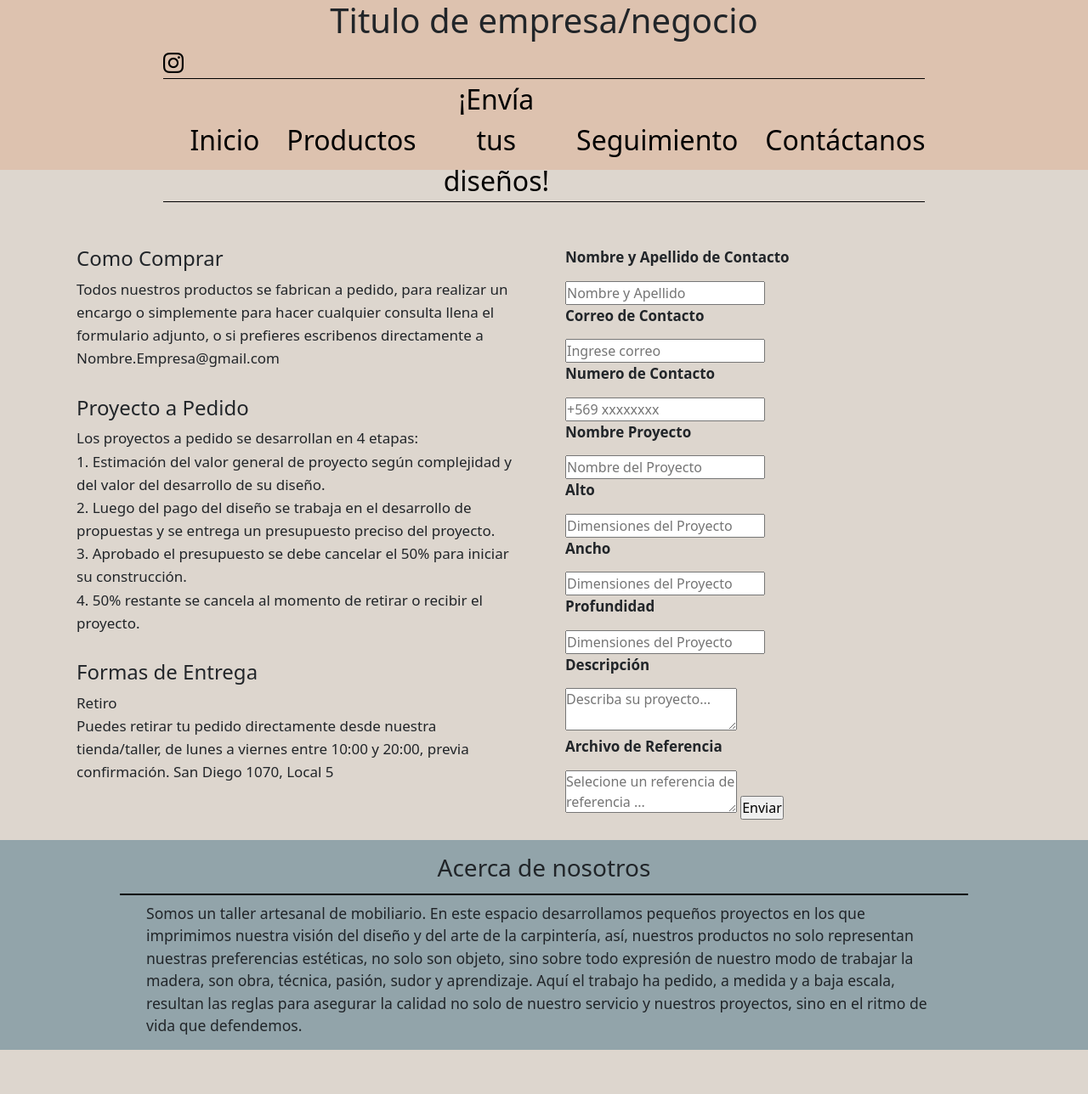
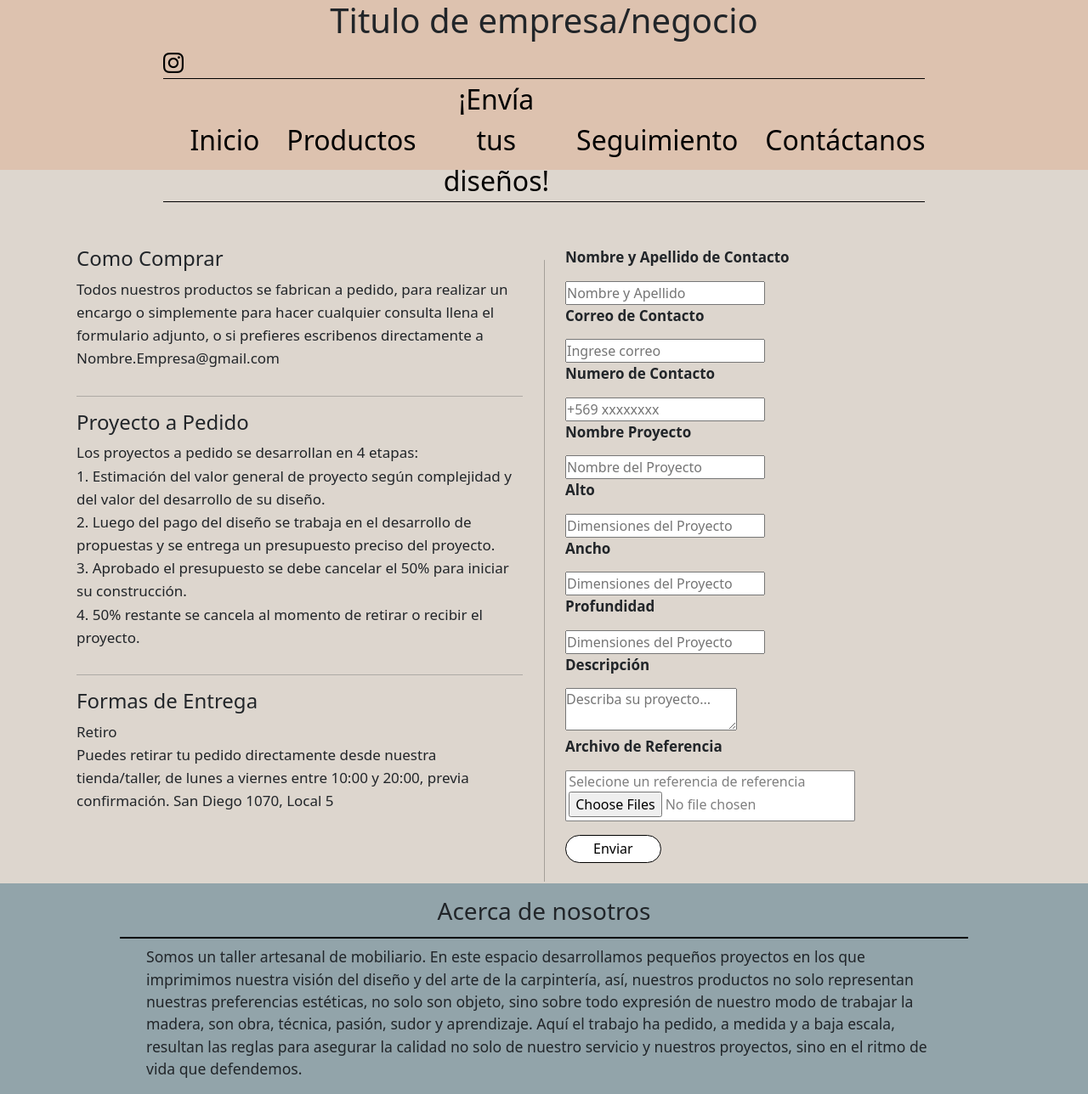
Before and after one commit to MrMonkey09/TiendaMuebles, a Django app: page /solicitud-diseno/ in a window 1280 px wide. Shown: the whole page at 85% size. Before the commit the page ends 1236 px from the top, so only its background shows below. Run offline with Django 4.2, Linux system fonts and the light colour scheme.

Commit message:
cambio estetico en Solicitud, seguimiento y contactanos

```diff
--- a/TiendaMuebles/TiendaMuebles/settings.py
+++ b/TiendaMuebles/TiendaMuebles/settings.py
@@ -27,7 +27,7 @@ STATIC_ROOT = os.path.join(BASE_DIR, 'staticfiles_build', 'static')
 SECRET_KEY = 'django-insecure-t*lz&s-m9zu9q-%#hnbqj88qr6f#c8lv&jog5*g3b5o#%fg=3f'
 
 # SECURITY WARNING: don't run with debug turned on in production!
-DEBUG = True
+DEBUG = False
 
 ALLOWED_HOSTS = ['.vercel.app', '.now.sh','127.0.0.1']
 
--- a/TiendaMuebles/static/css/style.css
+++ b/TiendaMuebles/static/css/style.css
@@ -118,10 +118,12 @@ footer span {
   width: 75%;
   font-size: 1.1em;
 }
+
 /* OTROS */
 
 /* Contactanos */
 @import url("https://fonts.googleapis.com/css2?family=Open+Sans:wght@400;700&display=swap");
+
 .container-form {
   width: 100%;
   max-width: 1100px;
@@ -131,15 +133,18 @@ footer span {
   grid-gap: 50px;
   margin-top: 90px;
 }
+
 .container-form h2 {
   margin-bottom: 15px;
   font-size: 35px;
 }
+
 .container-form p {
   font-size: 17px;
   line-height: 1.6;
   margin-bottom: 30px;
 }
+
 .container-form a {
   font-size: 17px;
   display: inline-block;
@@ -149,6 +154,7 @@ footer span {
   color: black;
   font-weight: 700;
 }
+
 .container-form a i {
   color: orange;
   margin-right: 10px;
@@ -264,6 +270,26 @@ footer span {
   align-items: center;
 }
 
+.marco-archivo {
+  background-color: white;
+  border-radius: 2px;
+  width: 65%;
+  padding: 0.3em 0.2em;
+  padding-top: 0em;
+  border: 1px solid rgba(0, 0, 0, 0.5);
+  color: rgba(0, 0, 0, 0.5);
+
+}
+
+.vertical-line {
+  border-left: thick solid #000;
+  height: 80ch;
+  left: 50%;
+  border-width: 0.5px;
+  position: absolute;
+}
+
+
 /* Seguimiento de pedido */
 .buscador {
   display: flex;
@@ -322,11 +348,13 @@ footer span {
 }
 
 .buscador .estados {
+  margin-left: 20%;
+  margin-right: 20%;
   display: flex;
   flex-flow: row nowrap;
   justify-content: center;
   align-items: center;
-  width:100%;
+  width: 100%;
   height: 50vh;
 }
 
@@ -335,7 +363,8 @@ footer span {
   flex-flow: column nowrap;
   justify-content: center;
   align-items: center;
-  width:35%;
+  width: 35%;
+
 }
 
 .buscador .estados .estado #estado-etapa {
@@ -353,3 +382,11 @@ footer span {
   text-align: center;
   padding: 0.2em;
 }
+
+.linea-punteada{
+  margin-left: 0%;
+  margin-right: 0%;
+  width: 100%;
+  height: 13ch;
+  border-top: 1px dashed #000
+}
--- a/TiendaMuebles/templates/seguimiento/seguimiento.html
+++ b/TiendaMuebles/templates/seguimiento/seguimiento.html
@@ -60,9 +60,10 @@
           <p id="estado-etapa">1</p>
           <p id="estado-nombre">En <br> produccion</p>
         </div>
+        <hr class="linea-punteada">
         <div class="estado">
-          <p id="estado-etapa">1</p>
-          <p id="estado-nombre">En <br> produccion</p>
+          <p id="estado-etapa">2</p>
+          <p id="estado-nombre">En <br> entregado</p>
         </div>
       </section>
     </main>
--- a/TiendaMuebles/templates/solicitudDiseños/solicitudDiseños.html
+++ b/TiendaMuebles/templates/solicitudDiseños/solicitudDiseños.html
@@ -42,6 +42,7 @@
             Todos nuestros productos se fabrican a pedido, para realizar un encargo o simplemente para hacer cualquier
             consulta llena el formulario adjunto, o si prefieres escribenos directamente a Nombre.Empresa@gmail.com
           </p>
+          <hr>
           <h4>Proyecto a Pedido</h4>
           <p>
             Los proyectos a pedido se desarrollan en 4 etapas:<br>
@@ -51,6 +52,7 @@
             3. Aprobado el presupuesto se debe cancelar el 50% para iniciar su construcción.<br>
             4. 50% restante se cancela al momento de retirar o recibir el proyecto.<br>
           </p>
+          <hr>
           <h4>Formas de Entrega</h4>
           <p>
             Retiro <br>
@@ -59,6 +61,7 @@
             San Diego 1070, Local 5
           </p>
       </div>
+      <hr class="vertical-line">
       <form>
         <div class="contacto">
 
@@ -104,8 +107,12 @@
 
           <div class="input-referencia">
             <a>Archivo de Referencia</a>
-            <textarea name="referencia" placeholder="Selecione un referencia de referencia ..."></textarea>
-            <input type="submit" name="enviar" value="Enviar" class="btn-enviar text-center">
+            <div class="marco-archivo">
+              <label for="file">Selecione un referencia de referencia</label>
+              <input type="file" id="file" name="file" multiple />
+            </div>
+            <button type="submit" id="btnContactanosForm"
+              style="border:1px solid black;padding:0.2em 2em;background-color:white;border-radius:2em;margin-top:1em">Enviar</button>
           </div>
           <br>
 
```
Also changed, not shown: TiendaMuebles/templates/contactanos/contactanos.html (+35 -25 lines). Lines whose indentation alone changed are shown as unchanged.
